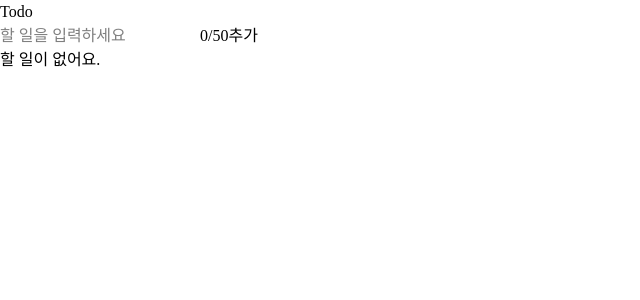
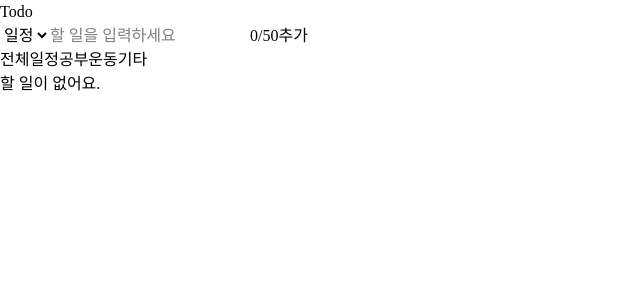
Before and after one commit to yealee711-alt/Tave_web_study, a React (Vite) app in the folder todo/: page / in a window 1280 px wide. Shown: the top 300 px of the page, without its empty margins (0-640 px from the left). Built offline with nearby package versions, Linux system fonts and the light colour scheme.

Commit message:
feat: Todo 2주차 개선

```diff
--- a/todo/src/App.tsx
+++ b/todo/src/App.tsx
@@ -1,14 +1,17 @@
 import { useState } from 'react';
-import type { Todo } from './types/todo';
+import type { Todo, Category } from './types/todo';
 import Header from './components/common/Header';
 import TextInput from './components/TextInput';
 import TaskList from './components/TaskList';
+import CategoryFilter from './components/CategoryFilter';
+import type { Filter } from './components/CategoryFilter';
 
 export default function App() {
   const [todos, setTodos] = useState<Todo[]>([]);
+  const [filter, setFilter] = useState<Filter>('전체');
 
-  const addTodo = (text: string) => {
-    setTodos((prev) => [...prev, { id: crypto.randomUUID(), text, completed: false }]);
+  const addTodo = (text: string, category: Category) => {
+    setTodos((prev) => [...prev, { id: crypto.randomUUID(), text, completed: false, category }]);
   };
 
   const toggleTodo = (id: string) => {
@@ -21,12 +24,26 @@ export default function App() {
     setTodos((prev) => prev.filter((todo) => todo.id !== id));
   };
 
+  const editTodo = (id: string, text: string, category: Category) => {
+    setTodos((prev) =>
+      prev.map((todo) => (todo.id === id ? { ...todo, text, category } : todo))
+    );
+  };
+
+  const visibleTodos = filter === '전체' ? todos : todos.filter((t) => t.category === filter);
+
   return (
     <main className="min-h-screen flex justify-center p-8">
-      <div className="w-full max-w-md flex flex-col gap-4">
+      <div className="w-full max-w-2xl flex flex-col gap-4">
         <Header title="Todo" />
         <TextInput onAdd={addTodo} />
-        <TaskList todos={todos} onToggle={toggleTodo} onDelete={deleteTodo} />
+        <CategoryFilter selected={filter} onSelect={setFilter} />
+        <TaskList
+          todos={visibleTodos}
+          onToggle={toggleTodo}
+          onDelete={deleteTodo}
+          onEdit={editTodo}
+        />
       </div>
     </main>
   );
--- /dev/null
+++ b/todo/src/components/CategoryFilter.tsx
@@ -0,0 +1,32 @@
+import { CATEGORIES } from '../types/todo';
+import type { Category } from '../types/todo';
+import Button from './common/Button';
+
+export type Filter = '전체' | Category;
+
+const FILTERS: Filter[] = ['전체', ...CATEGORIES];
+
+interface CategoryFilterProps {
+  selected: Filter;
+  onSelect: (filter: Filter) => void;
+}
+
+export default function CategoryFilter({ selected, onSelect }: CategoryFilterProps) {
+  return (
+    <div className="flex gap-2">
+      {FILTERS.map((f) => (
+        <Button
+          key={f}
+          onClick={() => onSelect(f)}
+          className={
+            selected === f
+              ? 'bg-black text-white border-black'
+              : 'bg-white text-black'
+          }
+        >
+          {f}
+        </Button>
+      ))}
+    </div>
+  );
+}
--- a/todo/src/components/TaskItem.tsx
+++ b/todo/src/components/TaskItem.tsx
@@ -1,25 +1,86 @@
-import type { Todo } from '../types/todo';
+import { useState } from 'react';
+import { CATEGORIES, CATEGORY_STYLE } from '../types/todo';
+import type { Todo, Category } from '../types/todo';
 import Button from './common/Button';
+import Input from './common/Input';
+import Select from './common/Select';
+import Badge from './common/Badge';
 
 interface TaskItemProps {
   todo: Todo;
   onToggle: (id: string) => void;
   onDelete: (id: string) => void;
+  onEdit: (id: string, text: string, category: Category) => void;
 }
 
-export default function TaskItem({ todo, onToggle, onDelete }: TaskItemProps) {
+export default function TaskItem({ todo, onToggle, onDelete, onEdit }: TaskItemProps) {
+  const [isEditing, setIsEditing] = useState(false);
+  const [editText, setEditText] = useState(todo.text);
+  const [editCategory, setEditCategory] = useState<Category>(todo.category);
+
+  const handleStartEdit = () => {
+    setEditText(todo.text);
+    setEditCategory(todo.category);
+    setIsEditing(true);
+  };
+
+  const handleSave = () => {
+    const trimmed = editText.trim();
+    if (!trimmed) return;
+    onEdit(todo.id, trimmed, editCategory);
+    setIsEditing(false);
+  };
+
+  const handleCancel = () => {
+    setIsEditing(false);
+  };
+
+  if (isEditing) {
+    return (
+      <li className="flex items-center gap-2">
+        <Select
+          value={editCategory}
+          onChange={(e) => setEditCategory(e.target.value as Category)}
+        >
+          {CATEGORIES.map((c) => (
+            <option key={c} value={c}>
+              {c}
+            </option>
+          ))}
+        </Select>
+        <Input
+          value={editText}
+          onChange={(e) => setEditText(e.target.value)}
+          maxLength={50}
+          className="flex-1"
+          autoFocus
+        />
+        <Button onClick={handleSave} disabled={!editText.trim()}>
+          저장
+        </Button>
+        <Button onClick={handleCancel}>취소</Button>
+      </li>
+    );
+  }
+
   return (
-    <li className="flex items-center text-[16px] gap-2">
+    <li className="flex items-center gap-2">
       <input
         type="checkbox"
         checked={todo.completed}
         onChange={() => onToggle(todo.id)}
         className="size-4 shrink-0"
       />
+      <Badge className={CATEGORY_STYLE[todo.category]}>{todo.category}</Badge>
       <span className={`flex-1 text-left leading-none ${todo.completed ? 'line-through' : ''}`}>
         {todo.text}
       </span>
-      <Button onClick={() => onDelete(todo.id)}>삭제</Button>
+      <Button onClick={handleStartEdit} variant="ghost">
+        수정
+      </Button>
+      <Button onClick={() => onDelete(todo.id)} variant="danger">
+        삭제
+      </Button>
     </li>
   );
 }
--- a/todo/src/components/TaskList.tsx
+++ b/todo/src/components/TaskList.tsx
@@ -1,21 +1,28 @@
-import type { Todo } from '../types/todo';
+import type { Todo, Category } from '../types/todo';
 import TaskItem from './TaskItem';
 
 interface TaskListProps {
   todos: Todo[];
   onToggle: (id: string) => void;
   onDelete: (id: string) => void;
+  onEdit: (id: string, text: string, category: Category) => void;
 }
 
-export default function TaskList({ todos, onToggle, onDelete }: TaskListProps) {
+export default function TaskList({ todos, onToggle, onDelete, onEdit }: TaskListProps) {
   if (todos.length === 0) {
     return <p className="text-sm">할 일이 없어요.</p>;
   }
 
   return (
-    <ul className="flex flex-col gap-4">
+    <ul className="flex flex-col gap-2">
       {todos.map((todo) => (
-        <TaskItem key={todo.id} todo={todo} onToggle={onToggle} onDelete={onDelete} />
+        <TaskItem
+          key={todo.id}
+          todo={todo}
+          onToggle={onToggle}
+          onDelete={onDelete}
+          onEdit={onEdit}
+        />
       ))}
     </ul>
   );
--- a/todo/src/components/TextInput.tsx
+++ b/todo/src/components/TextInput.tsx
@@ -1,27 +1,41 @@
 import { useState } from 'react';
 import type { SubmitEvent } from 'react';
+import { CATEGORIES } from '../types/todo';
+import type { Category } from '../types/todo';
 import Input from './common/Input';
 import Button from './common/Button';
+import Select from './common/Select';
 
 const MAX_LENGTH = 50;
 
 interface TextInputProps {
-  onAdd: (text: string) => void;
+  onAdd: (text: string, category: Category) => void;
 }
 
 export default function TextInput({ onAdd }: TextInputProps) {
   const [value, setValue] = useState('');
+  const [category, setCategory] = useState<Category>(CATEGORIES[0]);
 
   const handleSubmit = (e: SubmitEvent<HTMLFormElement>) => {
     e.preventDefault();
     const trimmed = value.trim();
     if (!trimmed) return;
-    onAdd(trimmed);
+    onAdd(trimmed, category);
     setValue('');
   };
 
   return (
-    <form onSubmit={handleSubmit} className="flex gap-2">
+    <form onSubmit={handleSubmit} className="flex items-center gap-2">
+      <Select
+        value={category}
+        onChange={(e) => setCategory(e.target.value as Category)}
+      >
+        {CATEGORIES.map((c) => (
+          <option key={c} value={c}>
+            {c}
+          </option>
+        ))}
+      </Select>
       <Input
         value={value}
         onChange={(e) => setValue(e.target.value)}
@@ -29,7 +43,7 @@ export default function TextInput({ onAdd }: TextInputProps) {
         placeholder="할 일을 입력하세요"
         className="flex-1"
       />
-      <span className="self-center text-sm">
+      <span className="text-sm">
         {value.length}/{MAX_LENGTH}
       </span>
       <Button type="submit" disabled={!value.trim()}>
--- /dev/null
+++ b/todo/src/components/common/Badge.tsx
@@ -0,0 +1,14 @@
+import type { ReactNode } from 'react';
+
+interface BadgeProps {
+  children: ReactNode;
+  className?: string;
+}
+
+export default function Badge({ children, className = '' }: BadgeProps) {
+  return (
+    <span className={`shrink-0 rounded-full px-2 py-0.5 text-xs ${className}`}>
+      {children}
+    </span>
+  );
+}
--- a/todo/src/components/common/Button.tsx
+++ b/todo/src/components/common/Button.tsx
@@ -1,7 +1,28 @@
 import type { ButtonHTMLAttributes } from 'react';
 
-type ButtonProps = ButtonHTMLAttributes<HTMLButtonElement>;
+type Variant = 'outline' | 'ghost' | 'danger';
 
-export default function Button({ className = '', type = 'button', ...props }: ButtonProps) {
-  return <button type={type} className={`px-4 py-2 border ${className}`} {...props} />;
+interface ButtonProps extends ButtonHTMLAttributes<HTMLButtonElement> {
+  variant?: Variant;
 }
+
+const VARIANT_STYLE: Record<Variant, string> = {
+  outline: 'border border-gray-400',
+  ghost: 'text-gray-600',
+  danger: 'text-red-600',
+};
+
+export default function Button({
+  className = '',
+  type = 'button',
+  variant = 'outline',
+  ...props
+}: ButtonProps) {
+  return (
+    <button
+      type={type}
+      className={`h-9 px-3 ${VARIANT_STYLE[variant]} ${className}`}
+      {...props}
+    />
+  );
+}
--- a/todo/src/components/common/Input.tsx
+++ b/todo/src/components/common/Input.tsx
@@ -3,5 +3,5 @@ import type { InputHTMLAttributes } from 'react';
 type InputProps = InputHTMLAttributes<HTMLInputElement>;
 
 export default function Input({ className = '', ...props }: InputProps) {
-  return <input className={`px-2 py-2 border ${className}`} {...props} />;
+  return <input className={`px-2 h-9 border ${className}`} {...props} />;
 }
--- /dev/null
+++ b/todo/src/components/common/Select.tsx
@@ -0,0 +1,9 @@
+import type { SelectHTMLAttributes } from 'react';
+
+type SelectProps = SelectHTMLAttributes<HTMLSelectElement>;
+
+export default function Select({ className = '', ...props }: SelectProps) {
+  return (
+    <select className={`px-2 h-9 border border-gray-400 ${className}`} {...props} />
+  );
+}
--- a/todo/src/types/todo.ts
+++ b/todo/src/types/todo.ts
@@ -1,5 +1,16 @@
+export const CATEGORIES = ['일정', '공부', '운동', '기타'] as const;
+
+export type Category = (typeof CATEGORIES)[number];
+
+export const CATEGORY_STYLE: Record<Category, string> = {
+  일정: 'bg-blue-100 text-blue-700',
+  공부: 'bg-green-100 text-green-700',
+  운동: 'bg-pink-100 text-pink-700',
+  기타: 'bg-amber-100 text-amber-700'
+};
 export interface Todo {
   id: string;
   text: string;
   completed: boolean;
+  category: Category;
 }
```
